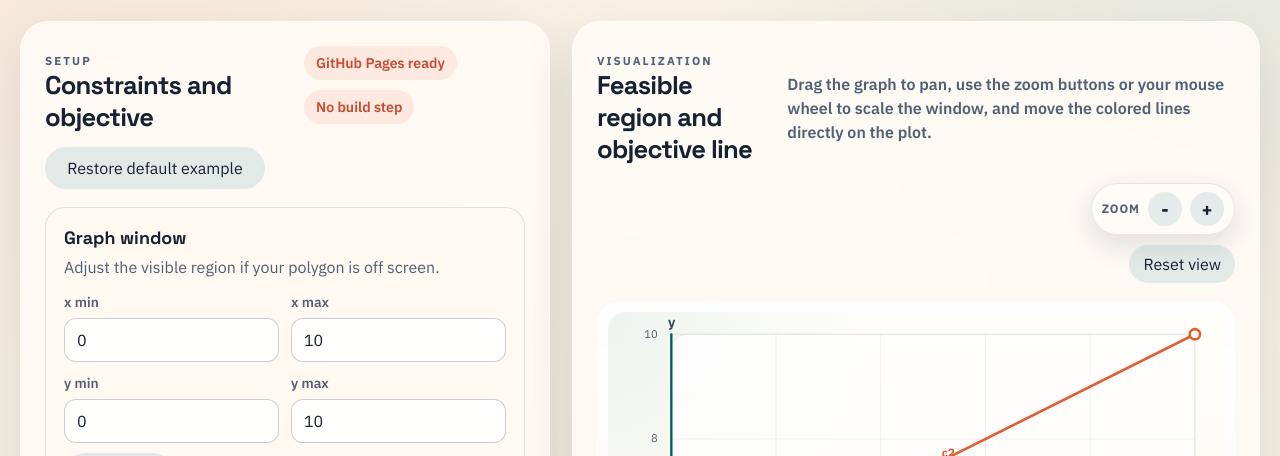
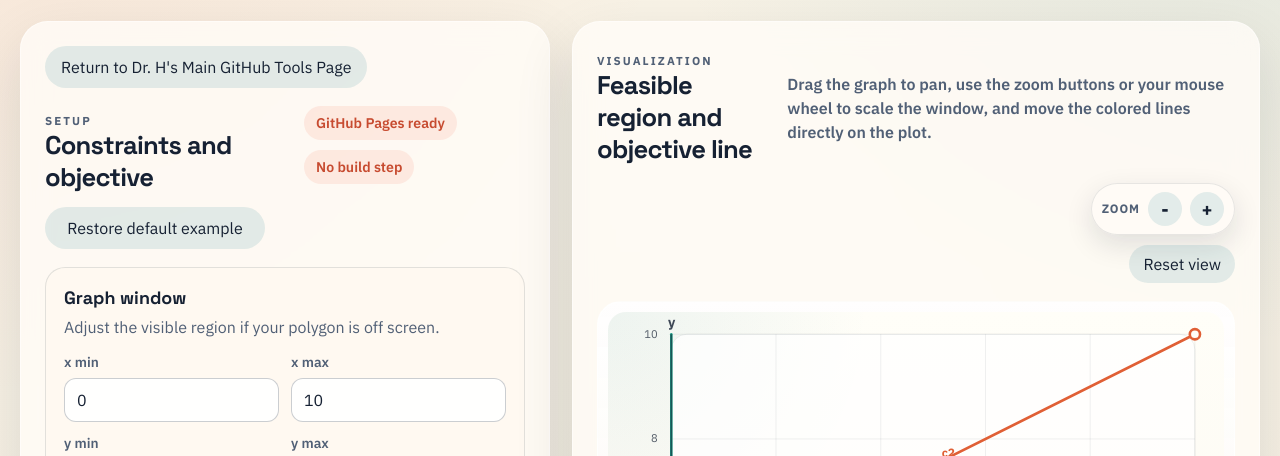
Before and after one commit to rhartlage/linear-programming-studio, a plain HTML site: page index.html in a window 1280 px wide. Shown: the part 339-795 px from the top of the page. Drawn offline with Linux system fonts and the light colour scheme.

Commit message:
Add return link to main tools page

```diff
--- a/index.html
+++ b/index.html
@@ -32,6 +32,15 @@
 
       <main class="workspace">
         <section class="panel control-panel">
+          <div class="button-row">
+            <a
+              class="button button-secondary spotlight-button"
+              href="https://rhartlage.github.io/"
+            >
+              Return to Dr. H's Main GitHub Tools Page
+            </a>
+          </div>
+
           <div class="panel-head">
             <div>
               <p class="section-kicker">Setup</p>
--- a/styles.css
+++ b/styles.css
@@ -194,6 +194,9 @@ textarea {
 }
 
 .button {
+  display: inline-flex;
+  align-items: center;
+  justify-content: center;
   border: 0;
   border-radius: 999px;
   min-height: 42px;
@@ -201,6 +204,7 @@ textarea {
   cursor: pointer;
   color: var(--ink);
   background: rgba(31, 122, 140, 0.12);
+  text-decoration: none;
   box-shadow: none;
   transition:
     transform 0.16s ease,
```
